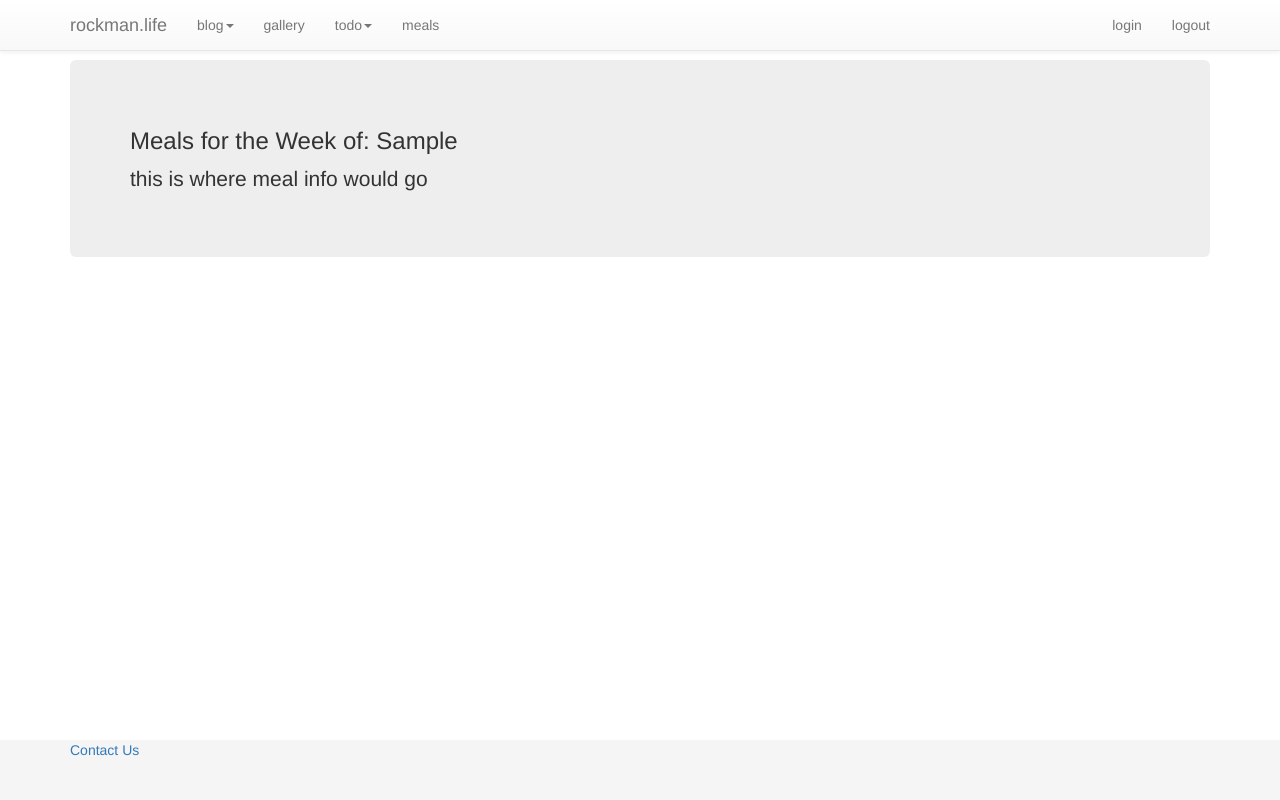
After one commit to ehayne/rockman, a Django app: template rockman/meals/templates/week.html in a window 1280 px wide. The commit adds this page. Run offline with Django 3.2, Linux system fonts and the light colour scheme; the template is opened without the code that fills it: most values are stand-ins (such as "Sample title", 1, 10 or a date in 2020); some libraries are stand-ins or nearby versions.

Commit message:
added meal app

```diff
--- a/rockman/base/static/base/css/base.css
+++ b/rockman/base/static/base/css/base.css
@@ -5,3 +5,27 @@
 .Emily {
     color: #cf6784;
 }
+
+/* Sticky footer styles
+-------------------------------------------------- */
+html {
+  position: relative;
+  min-height: 100%;
+}
+body {
+  /* Margin bottom by footer height */
+  margin-bottom: 60px;
+}
+.footer {
+  position: absolute;
+  bottom: 0;
+  width: 100%;
+  /* Set the fixed height of the footer here */
+  height: 60px;
+  background-color: #f5f5f5;
+}
+
+ /*Fixed navbar styles*/
+body > .container {
+  padding-top: 60px;
+}
--- a/rockman/base/static/base/js/base.js
+++ b/rockman/base/static/base/js/base.js
@@ -1,9 +1,23 @@
 
 $(document).ready(function() {
 
-    $(".nav a").on("click", function () {
-        $(".nav").find(".active").removeClass("active");
-        $(this).parent().addClass("active");
-    });
+//    $(".nav a").on("click", function () {
+//        $(".nav").find(".active").removeClass("active");
+//        $(this).parent().addClass("active");
+//    });
+////
+//var url = window.location;
+//// Will only work if string in href matches with location
+//$('nav a[href="'+ url +'"]').parent().addClass('active');
+//
+//// Will also work for relative and absolute hrefs
+//$('nav a').filter(function() {
+//    return this.href == url;
+//}).parent().addClass('active');
+
+    $('.nav li a').on('click', function() {
+    $(this).parent().parent().find('.active').removeClass('active');
+    $(this).parent().addClass('active');
+});
 
 });
--- a/rockman/base/templates/base.html
+++ b/rockman/base/templates/base.html
@@ -24,9 +24,11 @@
     {% include 'navbar.html' %}
       <div class="container">
         <div class="jumbotron">
-        {% block content %}{% endblock %}
+          {% block content %}{% endblock %}
         </div>
       </div>
+
+        {% include 'footer.html' %}
     <!-- placed at end of doc so it loads faster -->
     <script src="https://ajax.googleapis.com/ajax/libs/jquery/1.11.2/jquery.min.js"></script>
     {% for j in js_file %}
--- /dev/null
+++ b/rockman/base/templates/footer.html
@@ -0,0 +1,5 @@
+<footer class="footer">
+  <div class="container">
+    <a href="mailto:{{ footer_email }}?Subject=Personal%20Website%20Inquiry" target="_top">Contact Us</a>
+  </div>
+</footer>
--- a/rockman/base/templates/navbar.html
+++ b/rockman/base/templates/navbar.html
@@ -25,8 +25,8 @@
               </ul>
             </li>
 
+            <li><a href="/gallery">gallery</a></li>
 
-            <li><a href="/gallery">gallery</a></li>
             <li class="dropdown">
               <a href="#" class="dropdown-toggle" data-toggle="dropdown" role="button" aria-expanded="false">todo<span class="caret"></span></a>
               <ul class="dropdown-menu" role="menu">
@@ -39,6 +39,7 @@
                 <li><a href="/todo/category/Car">Car</a></li>
               </ul>
             </li>
+            <li><a href="/meals">meals</a></li>
           </ul>
 
           <ul class="nav navbar-nav navbar-right">
--- a/rockman/blog/templates/zinnia/base.html
+++ b/rockman/blog/templates/zinnia/base.html
@@ -12,10 +12,10 @@
   </div>
   <div class="panel-body">
     <p>
-      {% trans "The new appearance of Kyle and Emily's blog." %}
+      {% trans "Kyle and Emily's Blog" %}
     </p>
     <p>
-      {% trans "Another paragraph about the blog" %}
+      {% trans "A bit about Kyle and Emily's life together." %}
     </p>
   </div>
 </aside>
--- /dev/null
+++ b/rockman/meals/__init__.py
@@ -0,0 +1 @@
+__author__ = 'hayne'
--- /dev/null
+++ b/rockman/meals/templates/week.html
@@ -0,0 +1,12 @@
+{% extends 'base.html' %}
+
+{% block content %}
+      <h3>Meals for the Week of: {{ week_of }}</h3>
+      {% for day in meal_list %}
+        <p>this is where meal info would go</p>
+      {% endfor %}
+
+      {% if not meal_list %}
+        <p>There are no meals for the week of {{week_of}}!!</p>
+      {% endif %}
+{% endblock %}
--- /dev/null
+++ b/rockman/meals/urls.py
@@ -0,0 +1,18 @@
+from django.conf.urls import patterns, url
+from rockman.meals import views
+
+urlpatterns = patterns('',
+
+    url(r'^week/(?P<week_of>\w+)/$',
+        views.lookup_week,
+        name='by_week'),
+    url(r'^',
+        views.lookup_week,
+        name='by_week'),
+    # url(r'^category/(?P<category>\w+)/$',
+    #     views.lookup_category,
+    #     name='by_category'),
+    # url(r'^save/$',
+    #     views.save,
+    #     name='save'),
+)
--- a/rockman/processor.py
+++ b/rockman/processor.py
@@ -4,6 +4,7 @@ from rockman import settings
 def default(request):
     return {
         'css_file': ['base/css/bootstrap/bootstrap.min.css',
+                     'base/css/bootstrap/bootstrap-theme.min.css',
                      'base/css/base.css',
                      ],
         'js_file': ['base/js/bootstrap/bootstrap.min.js',
@@ -13,8 +14,7 @@ def default(request):
         'js_file_url': ['https://ajax.googleapis.com/ajax/libs/angularjs/1.2.8/angular.min.js',
                         'https://ajax.googleapis.com/ajax/libs/jquery/1.11.2/jquery.min.js',
                     ],
-        'page_title': 'Kyle & Emily',
-        'window_title': 'Kyle Rockman and Emily Buschang',  #use full names for search engine optimization
-        'footer_text': 'Kyle and Emily built this website together from scratch.',
+        'page_title': 'Emily & Kyle rockman.life',
+        'window_title': 'rockman.life',  #use full names for search engine optimization
         'footer_email': 'buschang.rockman.wedding@gmail.com',
     }
--- a/rockman/settings.py
+++ b/rockman/settings.py
@@ -57,6 +57,7 @@ INSTALLED_APPS = (
     'rockman.base',
     'rockman.gallery',
     'rockman.todo',
+    'rockman.meals',
 )
 
 MIDDLEWARE_CLASSES = (
--- a/rockman/urls.py
+++ b/rockman/urls.py
@@ -11,6 +11,7 @@ urlpatterns = patterns('',
     url(r'^(?i)blog/', include('rockman.blog.urls')),
     url(r'^(?i)gallery/', include('rockman.gallery.urls')),
     url(r'^(?i)todo/', include('rockman.todo.urls')),
+    url(r'^(?i)meals/', include('rockman.meals.urls')),
 
     url(r'^(?i)photologue/', include('photologue.urls', namespace="photologue")),
 )
```
Also changed, not shown: rockman/meals/views.py (added, +29 -0 lines), rockman/meals/models.py (added), rockman/meals/tests.py (added).
